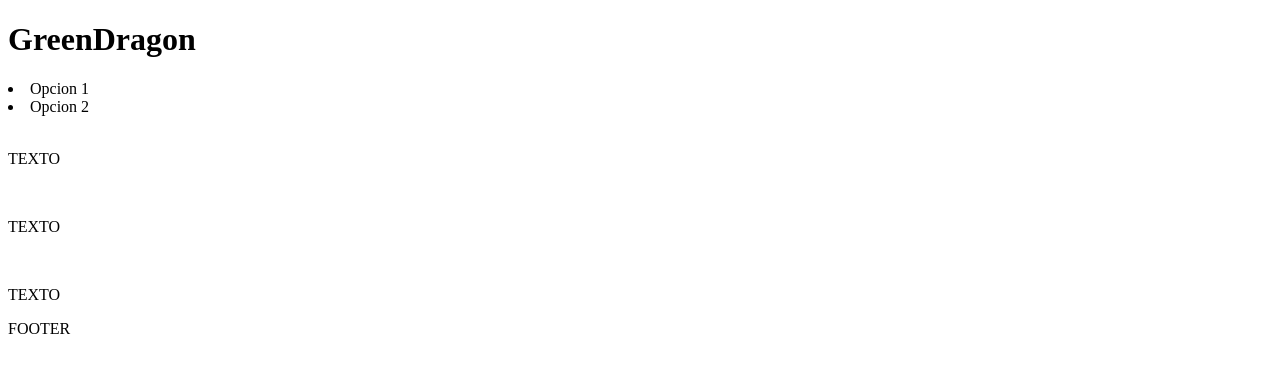
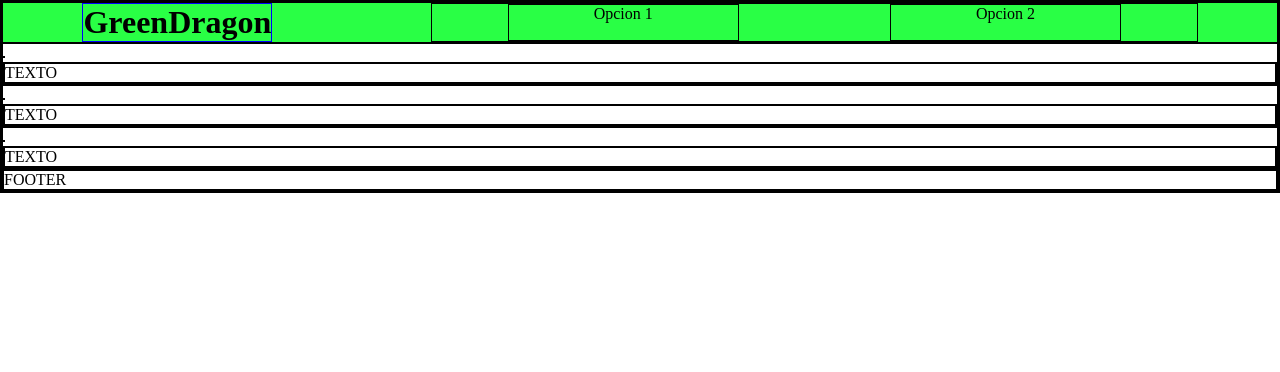
Before and after one commit to SofiZ2001/PROYECT2021, a plain HTML site: page index.html in a window 1280 px wide. Drawn offline with Linux system fonts and the light colour scheme.

Commit message:
new styles added to header and flex-box beginning

```diff
--- a/index.html
+++ b/index.html
@@ -3,14 +3,13 @@
 <head>
     <meta charset="UTF-8">
     <meta name="viewport" content="width=device-width, initial-scale=1.0">
+    <link rel="stylesheet" href="style.css">
     <title>Proyect 2021</title>
 </head>
 <body>
     <header>
-        <div>
-            <h1 href="index.html">GreenDragon</h1>
-        </div>
-        <div>
+        <h1  class= titleHeader href="index.html">GreenDragon</h1>
+        <div class="botonera">
             <li>Opcion 1</li>
             <li>Opcion 2</li>
         </div>
--- a/style.css
+++ b/style.css
@@ -0,0 +1,26 @@
+*{
+    border: 1px solid black;
+    margin: 0;
+    padding: 0
+}
+/*HEADER*/
+header{
+    background-color: rgb(41, 255, 69);
+    display: flex;
+    justify-content: space-around;
+}
+.botonera{
+    display: flex;
+    justify-content: space-around;
+    width: 60%;
+
+}
+.titleHeader{
+    border-color: blue;
+
+}
+li{
+    list-style: none;
+    text-align: center;
+    width: 30%;
+}
```
